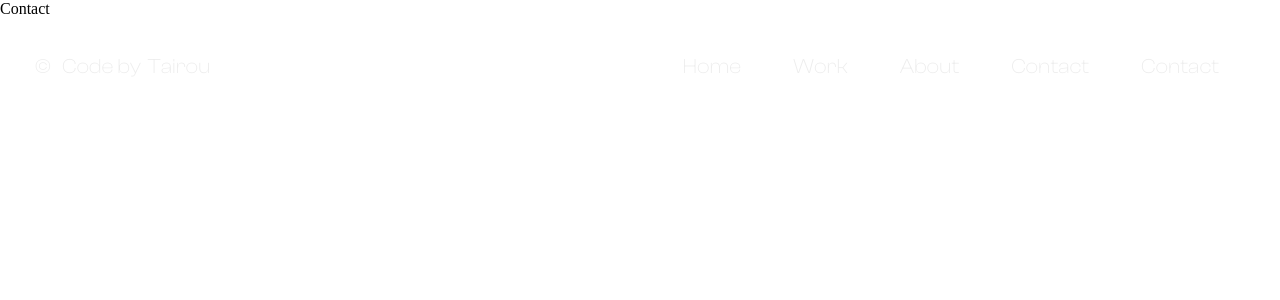
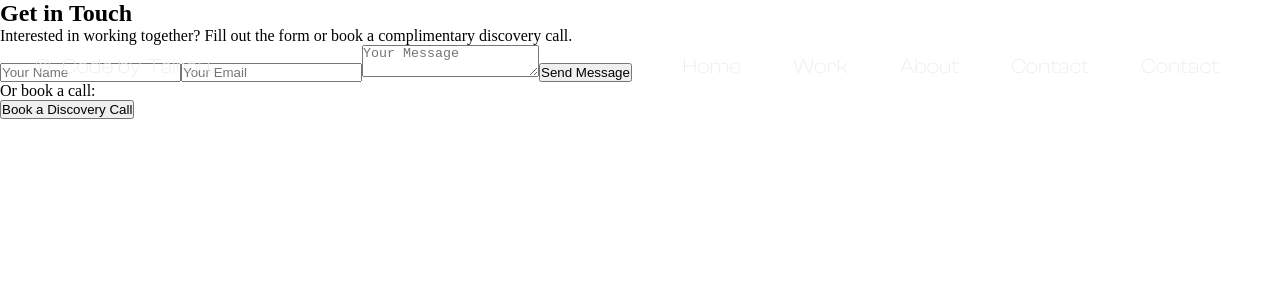
Before and after one commit to tairou97/tairouMPortfolio, a React (Vite) app: page /contact in a window 1280 px wide. Shown: the top 300 px of the page. Built offline with nearby package versions, Linux system fonts and the light colour scheme.

Commit message:
started contact

```diff
--- a/src/pages/contact/Contact.jsx
+++ b/src/pages/contact/Contact.jsx
@@ -1,5 +1,64 @@
+import { useState } from "react";
+
 const Contact = () => {
-  return <div>Contact</div>;
+  const [formData, setFormData] = useState({
+    name: "",
+    email: "",
+    message: "",
+  });
+
+  const handleChange = (e) => {
+    setFormData({ ...formData, [e.target.name]: e.target.value });
+  };
+
+  const handleSubmit = (e) => {
+    e.preventDefault();
+    console.log("Form submitted:", formData);
+  };
+
+  return (
+    <div className="max-w-lg mx-auto p-6 bg-white rounded-2xl shadow-lg">
+      <h2 className="text-2xl font-bold mb-4">Get in Touch</h2>
+      <p className="text-gray-600 mb-6">
+        Interested in working together? Fill out the form or book a
+        complimentary discovery call.
+      </p>
+      <form onSubmit={handleSubmit} className="space-y-4">
+        <input
+          type="text"
+          name="name"
+          placeholder="Your Name"
+          value={formData.name}
+          onChange={handleChange}
+          required
+        />
+        <input
+          type="email"
+          name="email"
+          placeholder="Your Email"
+          value={formData.email}
+          onChange={handleChange}
+          required
+        />
+        <textarea
+          name="message"
+          placeholder="Your Message"
+          value={formData.message}
+          onChange={handleChange}
+          required
+        />
+        <button type="submit" className="w-full">
+          Send Message
+        </button>
+      </form>
+      <div className="mt-6 text-center">
+        <p className="text-gray-600">Or book a call:</p>
+        <button className="mt-2 bg-blue-600 text-white">
+          Book a Discovery Call
+        </button>
+      </div>
+    </div>
+  );
 };
 
 export default Contact;
```
Also changed, not shown: src/pages/contact/Contact.scss (added).
